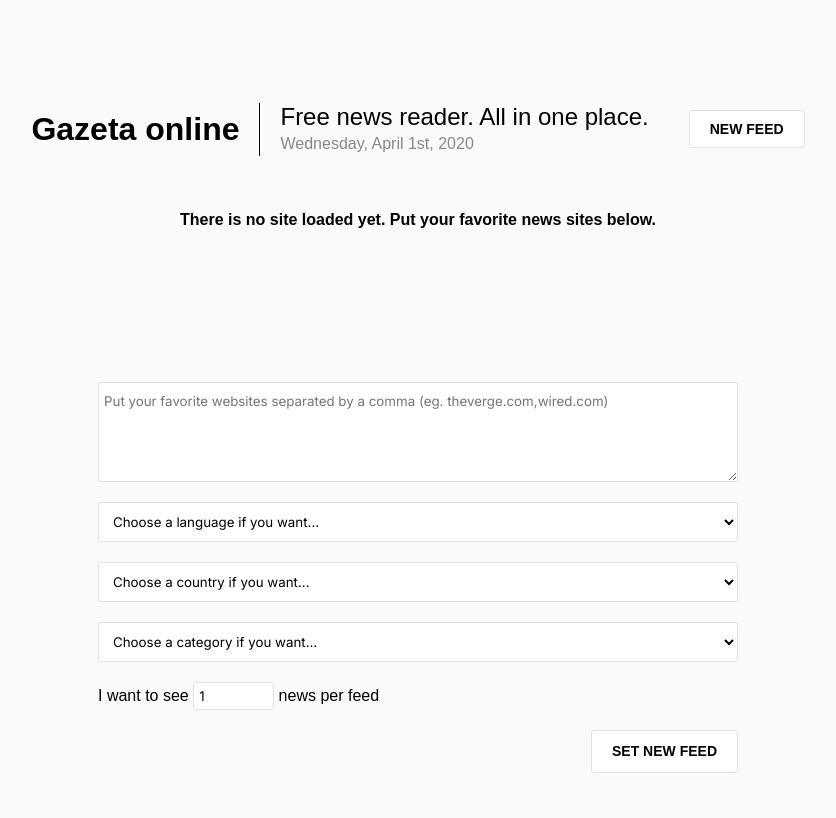
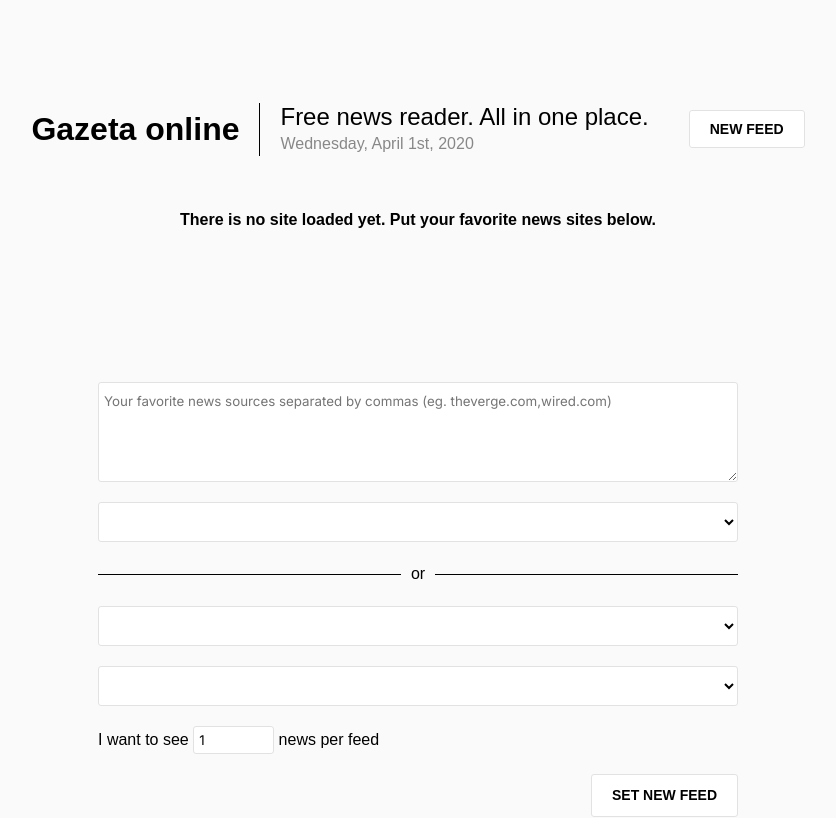
Before and after one commit to agustinl/gazeta-online, a Svelte app: page / in a window 1280 px wide. Shown: the top 818 px of the page, without its empty margins (222-1058 px from the left). Built offline with nearby package versions, Linux system fonts and the light colour scheme; a web font is replaced by a local one.

Commit message:
New features

```diff
--- a/src/App.svelte
+++ b/src/App.svelte
@@ -12,14 +12,15 @@
     $: articles = [];
 
     onMount(async () => {
-
         if (sites == null) return;
 
-        if(sites.category[0] || sites.country[0]) {
+        if(sites.news_list) {
+            var url = `https://newsapi.org/v2/everything?pageSize=${sites.max_news_to_show}&domains=${sites.news_list}&language=${sites.language[0]}&apiKey=b3408247a56444d5b1f87b48f5e69165`
+        } else if(sites.category[0] || sites.country[0]) {
             var url = `https://newsapi.org/v2/top-headlines?pageSize=${sites.max_news_to_show}&country=${sites.country[0]}&category=${sites.category[0]}&apiKey=b3408247a56444d5b1f87b48f5e69165`
-        } else {
-            var url = `https://newsapi.org/v2/everything?pageSize=${sites.max_news_to_show}&domains=${sites.news_list}&language=${sites.language[0]}&apiKey=b3408247a56444d5b1f87b48f5e69165`
-
+        } else if (sites.language[0] && !sites.news_list) {
+            feedMessage = 'To choose a language, it is necessary to place your news sources';
+            return;
         }
 
         var req = new Request(url);
--- a/src/CategorySelect.svelte
+++ b/src/CategorySelect.svelte
@@ -4,7 +4,7 @@
     export let setCategory;
 
     const dispatch = createEventDispatcher();
-    let selected = setCategory[0] || ""
+    let selected = setCategory[0] || "";
 
     function getSelectedCategory() {
         dispatch('category', {
@@ -25,7 +25,7 @@
 </script>
 
 <select bind:value={selected} on:change={getSelectedCategory}>
-    <option value="">Choose a <b>category</b> if you want...</option>
+    <option>News category</option>
     {#if setCategory[0]}
         <option value={setCategory[0]}>{setCategory[1]}</option>
     {/if}
--- a/src/CountrySelect.svelte
+++ b/src/CountrySelect.svelte
@@ -4,7 +4,7 @@
     export let setCountry;
 
     const dispatch = createEventDispatcher();
-    let selected = setCountry[0] || ""
+    let selected = setCountry[0] || "";
 
     function getSelectedCountry() {
         dispatch('country', {
@@ -72,7 +72,7 @@
 </script>
 
 <select bind:value={selected} on:change={getSelectedCountry}>
-    <option value="">Choose a country if you want...</option>
+    <option>Country news</option>
     {#if setCountry[0]}
         <option value={setCountry[0]}>{setCountry[1]}</option>
     {/if}
--- a/src/LanguageSelect.svelte
+++ b/src/LanguageSelect.svelte
@@ -4,7 +4,7 @@
     export let setLanguage;
 
     const dispatch = createEventDispatcher();
-    let selected = setLanguage[0] || ""
+    let selected = setLanguage[0] || "";
 
     function getSelectedLanguage() {
         dispatch('language', {
@@ -32,7 +32,7 @@
 </script>
 
 <select bind:value={selected} on:change={getSelectedLanguage}>
-    <option value="">Choose a <b>language</b> if you want...</option>
+    <option>Language of the sources</option>
     {#if setLanguage[0]}
         <option value={setLanguage[0]}>{setLanguage[1]}</option>
     {/if}
--- a/src/NewFeed.svelte
+++ b/src/NewFeed.svelte
@@ -44,8 +44,11 @@
 
     <div class="new-feed-box">
         <!-- <input type="text"> -->
-        <textarea name="news-list" id="news-list" bind:value={newsList} placeholder="Put your favorite websites separated by a comma (eg. theverge.com,wired.com)"></textarea>
+        <textarea name="news-list" id="news-list" bind:value={newsList} placeholder="Your favorite news sources separated by commas (eg. theverge.com,wired.com)"></textarea>
         <LanguageSelect on:language={languageSelected} setLanguage={storeLanguage} />
+        <div class="separator">
+            <span></span> <p>or</p> <span></span>
+        </div>
         <CountrySelect on:country={countrySelected} setCountry={storeCountry} />
         <CategorySelect on:category={categorySelected} setCategory={storeCategory} />
         <p>I want to see <input type="number" id="news-number" name="news-number" bind:value={newsNumber} min="1" max="100"> news per feed</p>
@@ -88,6 +91,23 @@ textarea {
     padding: 5px;
 }
 
+.separator {
+    display:flex;
+    justify-content:space-between;
+    align-items:center;
+    margin-bottom:20px;
+}
+
+.separator span {
+    flex-grow:1;
+    height:1px;
+    background:#000;
+}
+
+.separator p {
+    padding:0px 10px;
+}
+
 @media only screen and (max-width:1700px) {
     .new-feed-box {
         width: 50vw;
```
